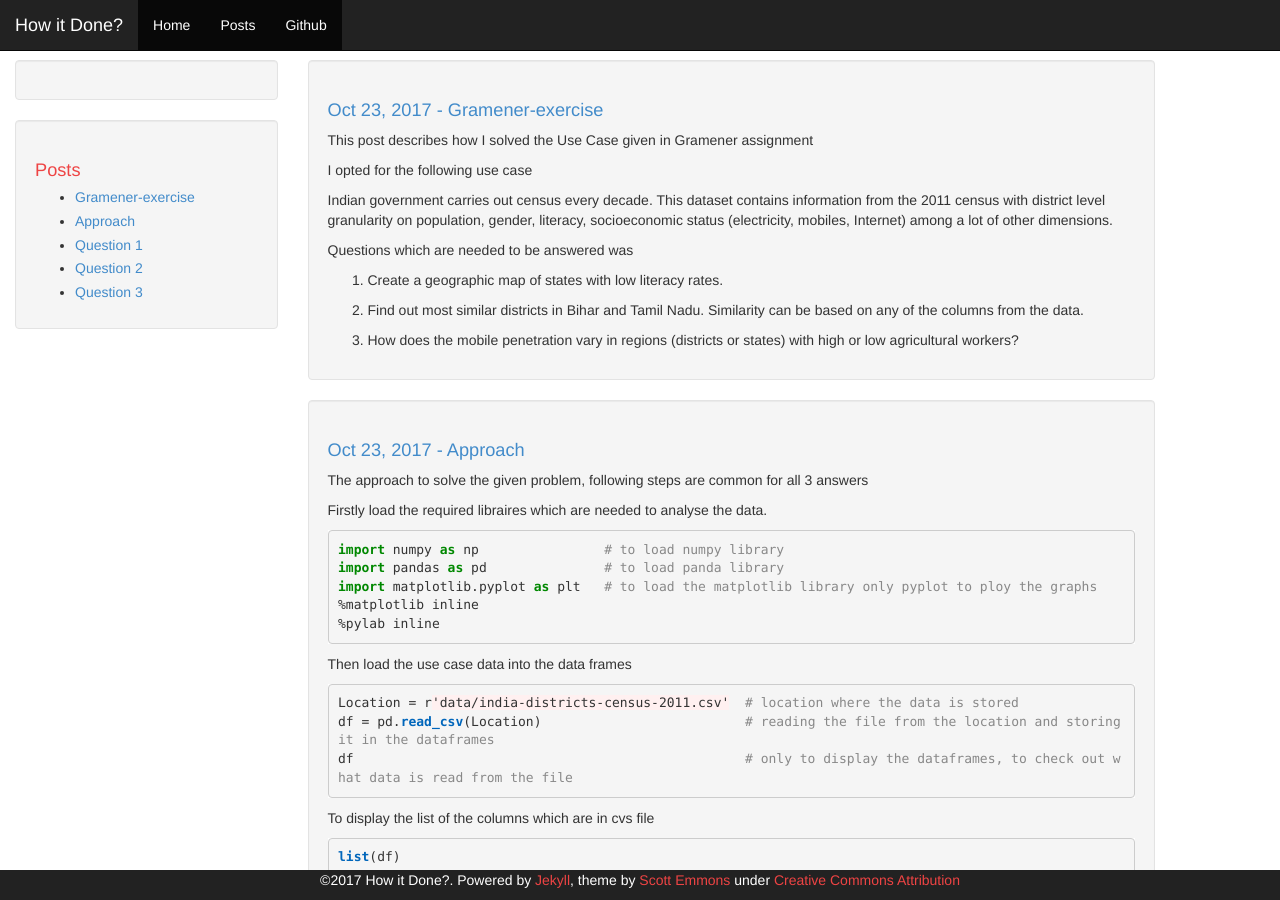
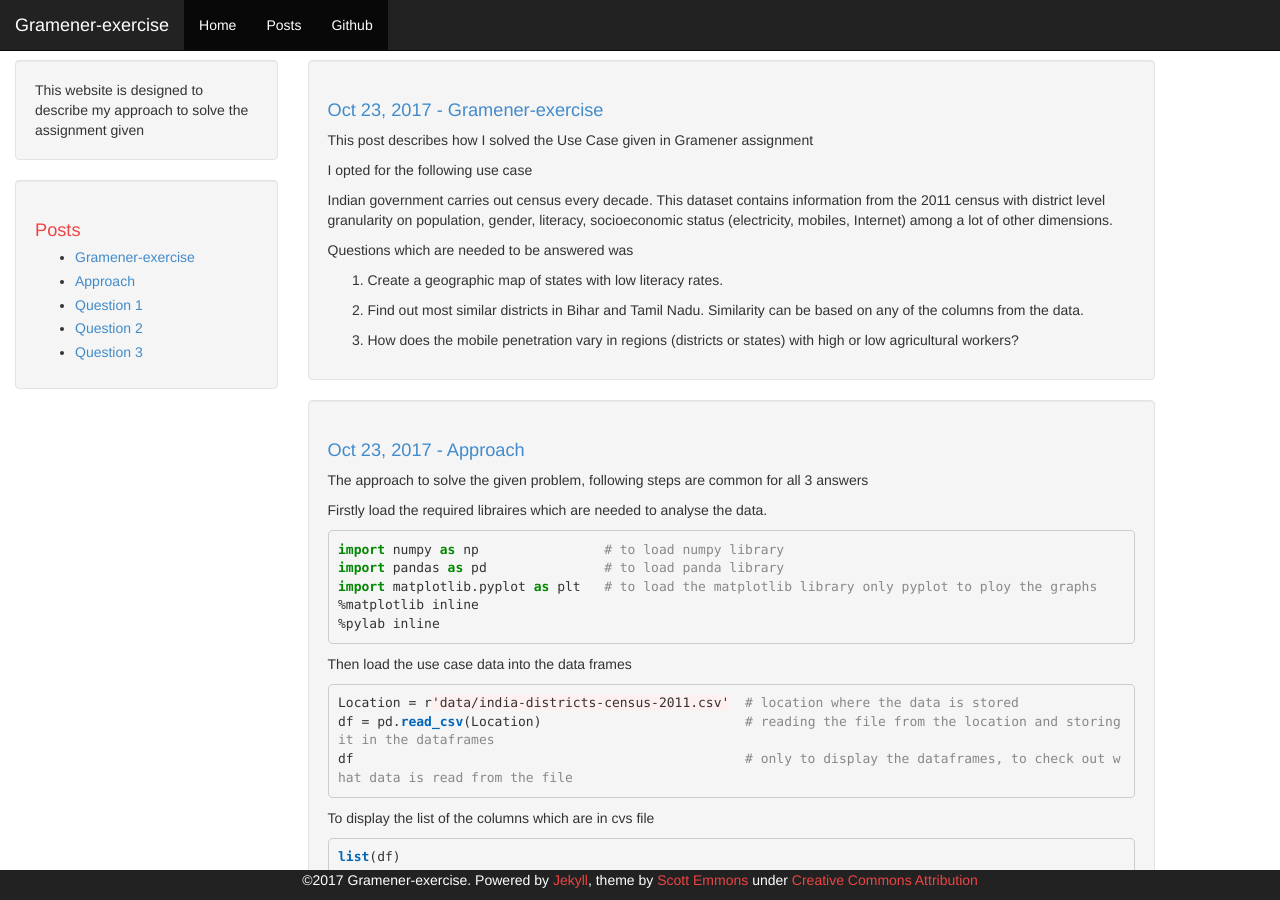
Before and after one commit to Amanskywalker/Gramener-exercise, a Jekyll site: the page built from docs/index.html, in a window 1280 px wide and 900 px high. Built offline with Jekyll 4.4.1, drawn with Linux system fonts in a browser that asks for light colours; formulas are drawn with MathJax 3; the list of posts is cut into pages by our own code.

Commit message:
Final touchups

```diff
--- a/docs/_config.yml
+++ b/docs/_config.yml
@@ -1,7 +1,7 @@
 # Jekyll configuration
 
-name: How it Done?
-description:
+name: Gramener-exercise
+description: This website is designed to describe my approach to solve the assignment given
 
 # url is currently only used only for the RSS feed in feed.xml
 url:
@@ -13,7 +13,7 @@ url:
 baseurl: /Gramener-exercise
 
 # This can be '' to hide the Github nav button
-github: ''
+github: 'https://github.com/Amanskywalker/Gramener-exercise'
 
 # Set this to your UA-# value, or '' to disable the block completely
 gaaccount: ''
```
Also changed, not shown: README.md.
